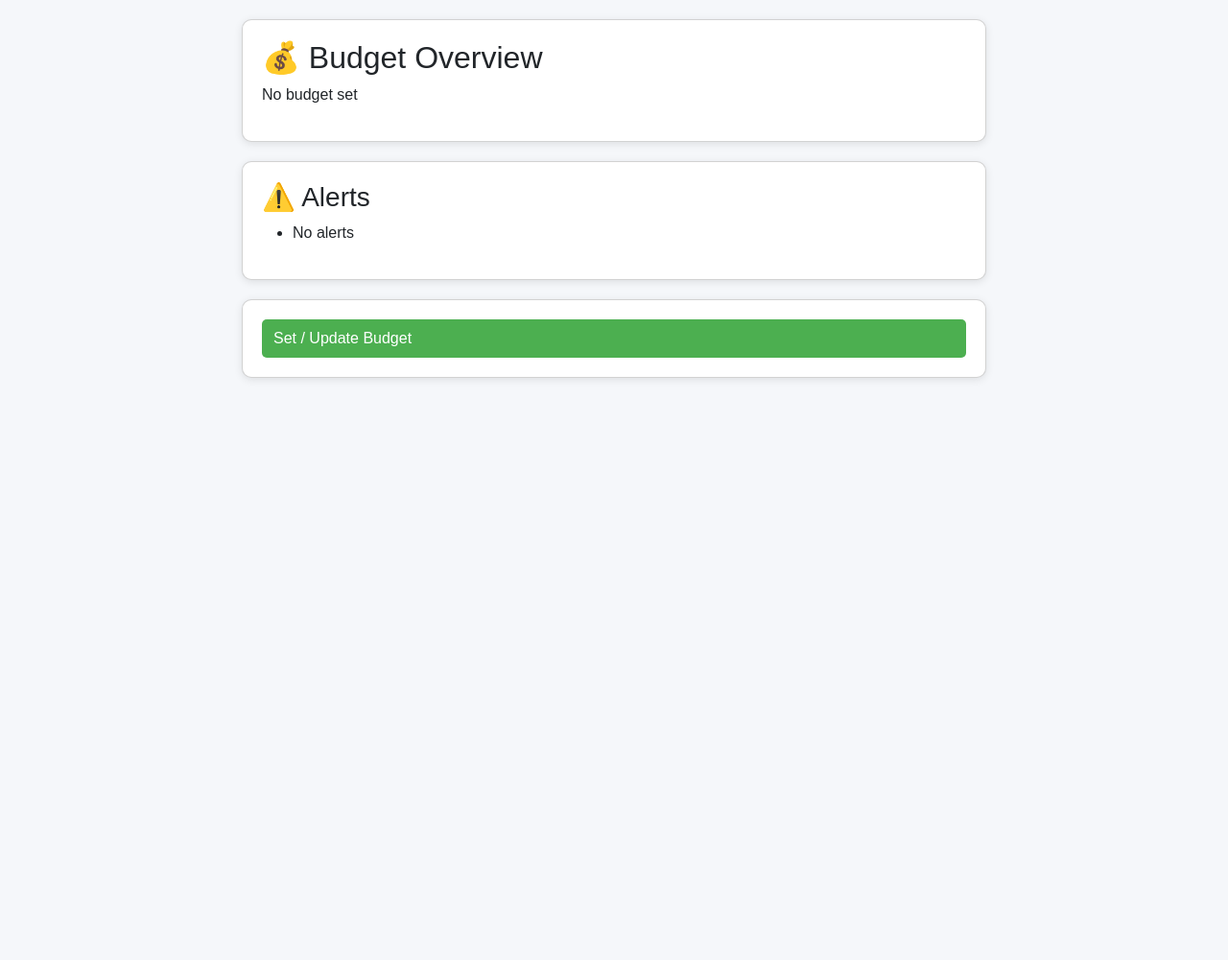
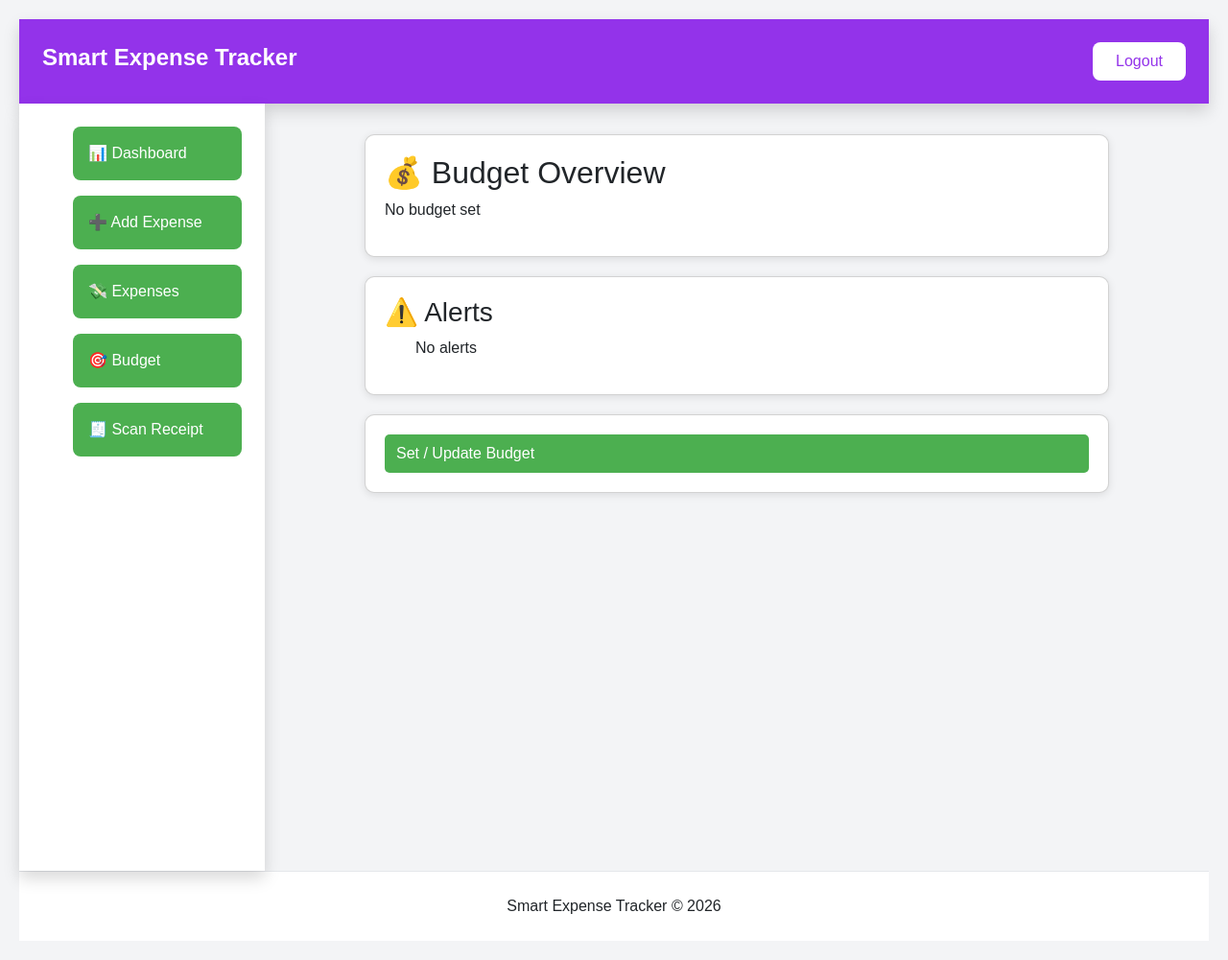
Before and after one commit to AleenaMol-M/Smart_Expense_Tracker-Django-ML, a Django app: page /budgets/ in a window 1280 px wide. Shown: the whole page at 96% size. Before the commit the page ends 396 px from the top, so only its background shows below. Run offline with Django 5.2, Linux system fonts and the light colour scheme; the visitor is signed in with stand-in values (Sample User, id 1); data that the repository does not hold is empty; some libraries are stand-ins or nearby versions.

Commit message:
Started Adding header and footer for every page

```diff
--- a/expenses/templates/add_expense.html
+++ b/expenses/templates/add_expense.html
@@ -1,3 +1,6 @@
+{% extends 'base.html' %}
+
+{% block content %}
 <html>
     <head>
         <title>Add Expense</title>
@@ -17,3 +20,4 @@ rel="stylesheet">
     <a href="{% url 'expense_list' %}">Back to list</a>
     </div>
 </body>
+{% endblock %}
--- /dev/null
+++ b/expenses/templates/base.html
@@ -0,0 +1,93 @@
+<!DOCTYPE html>
+<html lang="en">
+<head>
+    <meta charset="UTF-8">
+    <meta name="viewport" content="width=device-width, initial-scale=1.0">
+    <title>Smart Expense Tracker</title>
+
+    <script src="https://cdn.tailwindcss.com"></script>
+</head>
+
+<body class="bg-gray-100">
+
+    <!-- Header -->
+    <header class="bg-purple-600 text-white shadow">
+        <div class="max-w-7xl mx-auto px-6 py-4 flex justify-between items-center">
+            <h1 class="text-2xl font-bold">
+                Smart Expense Tracker
+            </h1>
+
+            <a href="{% url 'logout' %}"
+               class="bg-white text-purple-600 px-4 py-2 rounded-lg font-medium">
+                Logout
+            </a>
+        </div>
+    </header>
+
+    <div class="flex">
+
+        <!-- Sidebar -->
+        <aside class="w-64 min-h-screen bg-white shadow">
+
+            <div class="p-6">
+
+                <ul class="space-y-4">
+
+                    <li>
+                        <a href="{% url 'user_dashboard' %}"
+                           class="block p-3 rounded-lg hover:bg-purple-100">
+                            📊 Dashboard
+                        </a>
+                    </li>
+
+                    <li>
+                        <a href="{% url 'add_expense' %}"
+                           class="block p-3 rounded-lg hover:bg-purple-100">
+                            ➕ Add Expense
+                        </a>
+                    </li>
+
+                    <li>
+                        <a href="{% url 'expense_list' %}"
+                           class="block p-3 rounded-lg hover:bg-purple-100">
+                            💸 Expenses
+                        </a>
+                    </li>
+
+                    <li>
+                        <a href="{% url 'set_budget' %}"
+                           class="block p-3 rounded-lg hover:bg-purple-100">
+                            🎯 Budget
+                        </a>
+                    </li>
+
+                    <li>
+                        <a href="{% url 'scan_receipt' %}"
+                           class="block p-3 rounded-lg hover:bg-purple-100">
+                            🧾 Scan Receipt
+                        </a>
+                    </li>
+
+                </ul>
+
+            </div>
+
+        </aside>
+
+        <!-- Page Content -->
+        <main class="flex-1 p-8">
+
+            {% block content %}
+            {% endblock %}
+
+        </main>
+
+    </div>
+
+    <!-- Footer -->
+    <footer class="bg-white border-t text-center py-4">
+        Smart Expense Tracker © 2026
+    </footer>
+
+</body>
+</html>
--- a/expenses/templates/budgets.html
+++ b/expenses/templates/budgets.html
@@ -1,3 +1,6 @@
+{% extends 'base.html' %}
+
+{% block content %}
 <!DOCTYPE html>
 <html>
 <head>
@@ -128,3 +131,4 @@ rel="stylesheet">
 
 </body>
 </html>
+{% endblock %}
--- a/expenses/templates/daily_expenses.html
+++ b/expenses/templates/daily_expenses.html
@@ -1,3 +1,6 @@
+{% extends 'base.html' %}
+
+{% block content %}
 <html>
     <head><title>Daily expenses</title>
     <link
@@ -23,3 +26,4 @@ rel="stylesheet"></head>
 </div>
     </body>
 </html>
+{% endblock %}
--- a/expenses/templates/edit_expense.html
+++ b/expenses/templates/edit_expense.html
@@ -1,3 +1,7 @@
+
+{% extends 'base.html' %}
+
+{% block content %}
 <html><head><title>Edit Expense</title>
 <link
 href="https://cdn.jsdelivr.net/npm/bootstrap@5.3.3/dist/css/bootstrap.min.css"
@@ -16,3 +20,4 @@ rel="stylesheet"></head><h2>✏️ Edit Expense</h2>
 </div>
 </body>
 </html>
+{% endblock %}
--- a/expenses/templates/expense_list.html
+++ b/expenses/templates/expense_list.html
@@ -1,3 +1,6 @@
+{% extends 'base.html' %}
+
+{% block content %}
 <!DOCTYPE html>
 <html>
 <head>
@@ -178,3 +181,4 @@ rel="stylesheet">
 
 </body>
 </html>
+{% endblock %}
--- a/expenses/templates/monthly_expenses.html
+++ b/expenses/templates/monthly_expenses.html
@@ -1,3 +1,7 @@
+
+{% extends 'base.html' %}
+
+{% block content %}
 <html>
     <head>
         <title>Monthly Expenses</title>
@@ -65,3 +69,4 @@ rel="stylesheet">
 </script>
     </body>
 </html>
+{% endblock %}
--- a/expenses/templates/scan_receipt.html
+++ b/expenses/templates/scan_receipt.html
@@ -1,3 +1,6 @@
+{% extends 'base.html' %}
+
+{% block content %}
 <html>
     <head><title>Scan Receipt</title>
     <link
@@ -39,3 +42,4 @@ rel="stylesheet"></head>
 </div>
     </body>
 </html>
+{% endblock %}
--- a/expenses/templates/set_budget.html
+++ b/expenses/templates/set_budget.html
@@ -1,3 +1,6 @@
+{% extends 'base.html' %}
+
+{% block content %}
 <html>
     <head><title>Set Budget</title>
     <link
@@ -14,3 +17,4 @@ rel="stylesheet"></head>
 </form></div>
 </body>
 </html>
+{% endblock %}
--- a/expenses/templates/user_dashboard.html
+++ b/expenses/templates/user_dashboard.html
@@ -1,3 +1,6 @@
+{% extends 'base.html' %}
+
+{% block content %}
 {% load static %}
 <!DOCTYPE html>
 <html lang="en">
@@ -680,3 +683,4 @@
     <script src="https://cdn.jsdelivr.net/npm/chart.js"></script>
 </body>
 </html>
+{% endblock %}
```
